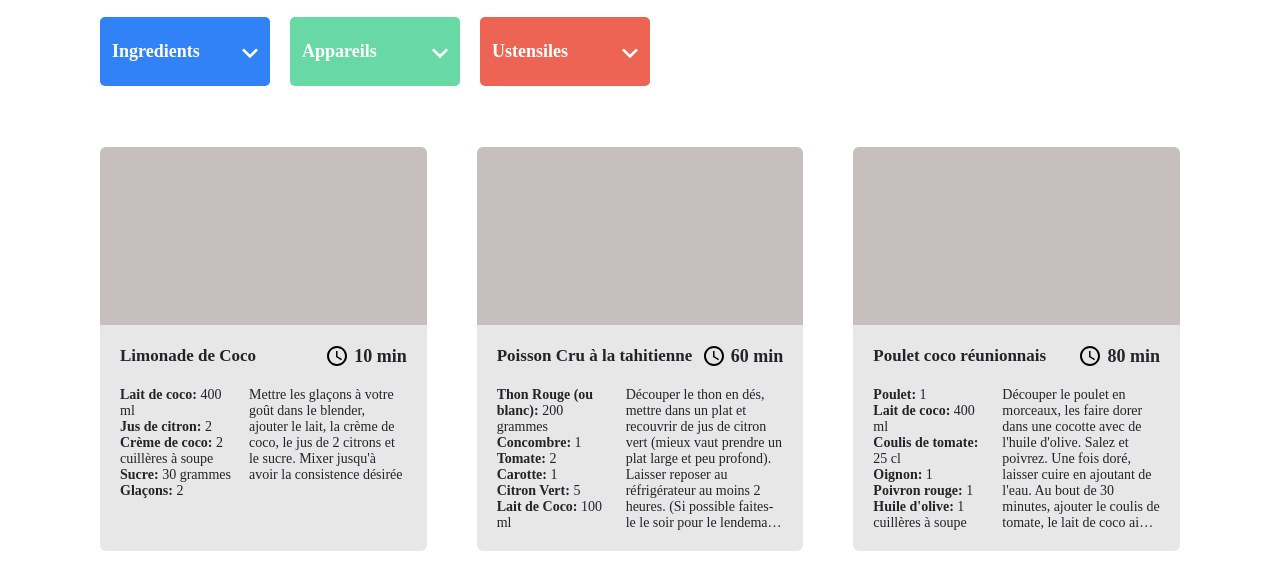
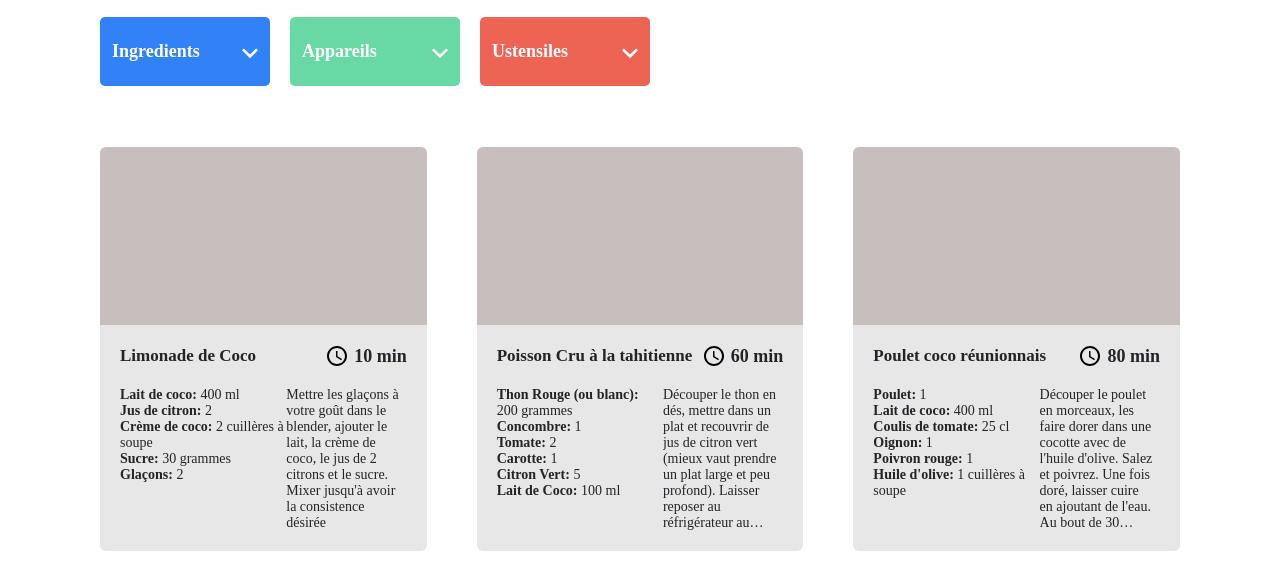
Before and after one commit to jojoner16/Les-petits-plats, a plain HTML site: page index.html in a window 1280 px wide. Shown: the part 228-800 px from the top of the page. Drawn offline with nearby package versions, Linux system fonts and the light colour scheme.

Commit message:
modification taille pour les ingrédients et les recettes

```diff
--- a/css/styles.css
+++ b/css/styles.css
@@ -250,7 +250,7 @@ main {
     overflow: hidden;
 }
 .recipeIngredients {
-    width: 40%;
+    width: 58%;
     font-size: 14px;
     line-height: 16px;
     list-style: none;
@@ -261,8 +261,8 @@ main {
     font-weight: bold;
 }
 .recipePreparation {
-    width: 55%;
-    margin-left: 5%;
+    width: 40%;
+    /* margin-left: 1%; */
     text-overflow: ellipsis;
     font-size: 14px;
     line-height: 16px;
```
